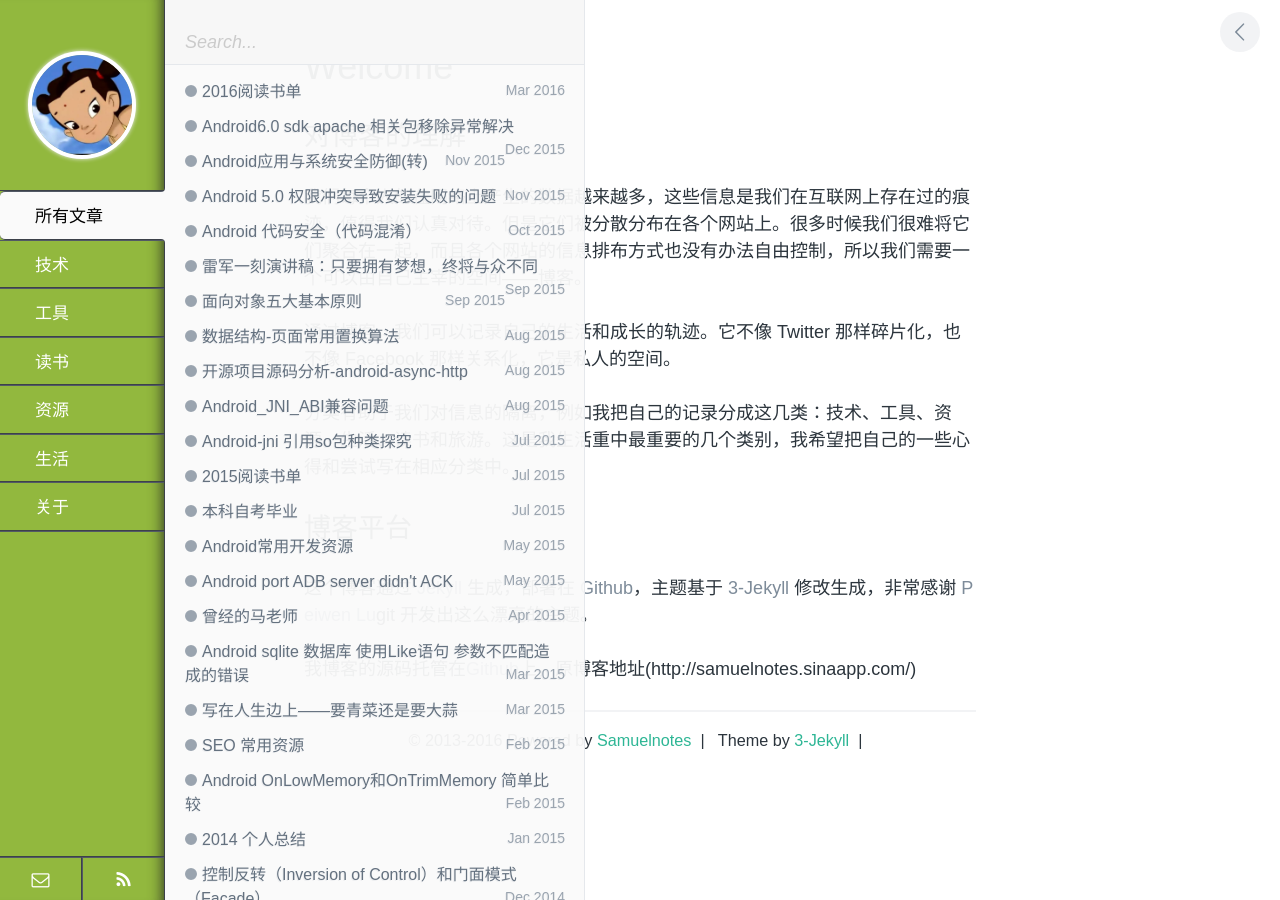
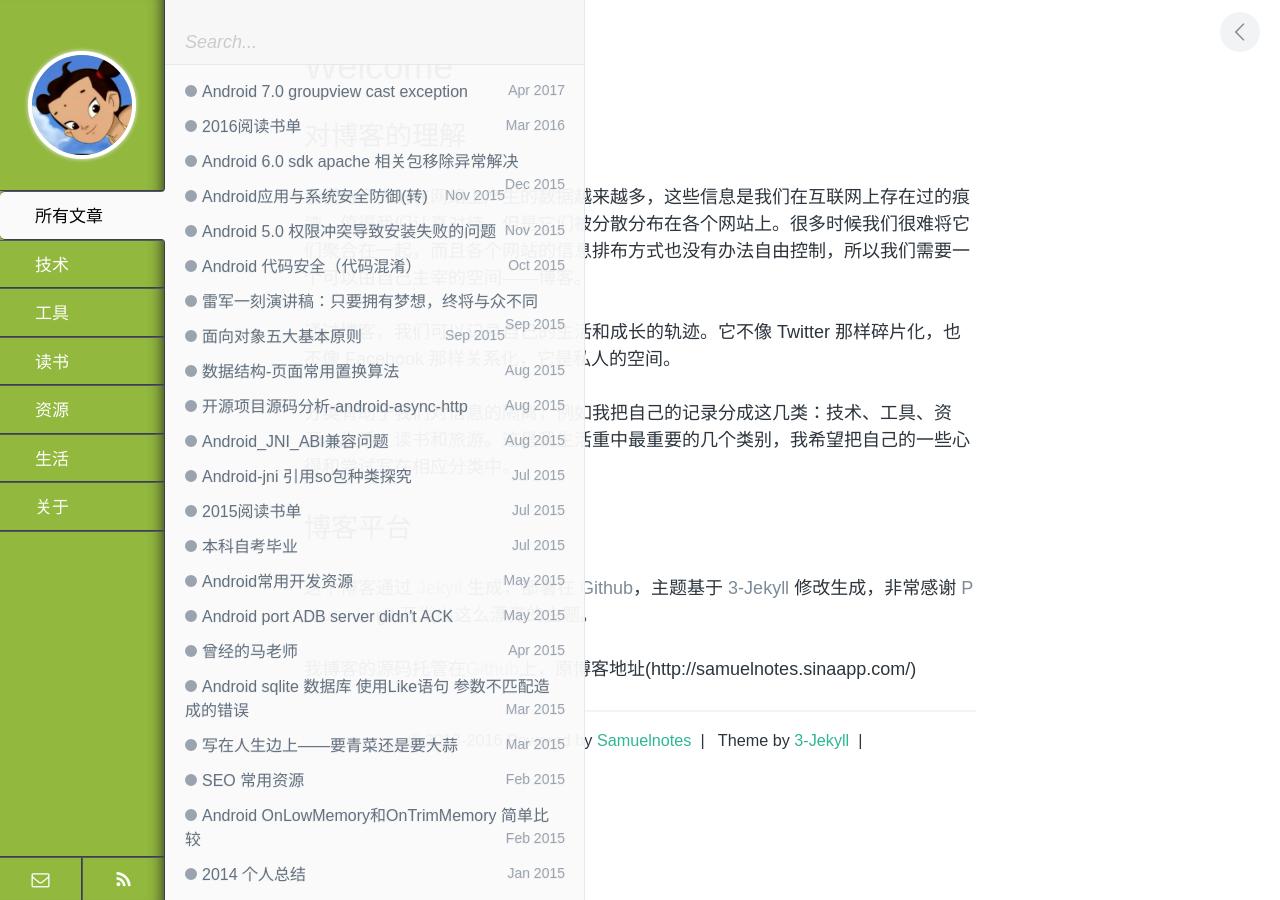
Before and after one commit to samuelhehe/samuelhehe.github.io, a Jekyll site: the page built from index.md, in a window 1280 px wide. Built offline with Jekyll 4.4.1, drawn with Linux system fonts in a browser that asks for light colours; comment, search, counter and statistics services are not loaded; some of the changed lines change nothing that is shown.

Commit message:
refs add viewgroup cast expection

````diff
--- a/_posts/tech/2015-12-22-android60-apacheentity-expection.md
+++ b/_posts/tech/2015-12-22-android60-apacheentity-expection.md
@@ -1,16 +1,16 @@
 ---
 layout: post
-title: Android6.0 sdk  apache 相关包移除异常解决
+title: Android 6.0 sdk  apache 相关包移除异常解决
 category: 技术
-tags: [android6.0 exception ]
+tags: [android 6.0 exception ]
 keywords:  Android6.0 apache entity exception
 description: Android6.0 apache 相关包移除异常解决
 ---
 
-Android6.0 apache 相关包移除异常解决
+Android 6.0 apache 相关包移除异常解决
 ====================================
 
-android6.0 sdk  apache httpclient 相关包移除后 导致相关依赖包的库不能使用，这里列一下异常和解决方法。
+android 6.0 sdk  apache httpclient 相关包移除后 导致相关依赖包的库不能使用，这里列一下异常和解决方法。
 
 官网发布的changes 我当时没有怎么关注，后来在使用友盟统计的时候碰到了这个问题，才猛地想起来是这个原因
 看一下log截图：
--- /dev/null
+++ b/_posts/tech/2017-04-07-android70-groupview-cast-expection.md
@@ -0,0 +1,84 @@
+---
+layout: post
+title: Android 7.0  groupview cast exception
+category: 技术
+tags: [android 7.0 exception ]
+keywords:  Android 7.0  groupview cast exception
+description: Android 7.0  groupview 强制转换相关异常解决
+---
+
+Android 7.0  groupview 强制转换相关异常
+====================================
+
+android 7.0 ListView 添加FootView 动态设置 LayoutParams  导致强制转换异常，这里列一下异常和解决方法。
+（这里的错误仅在7.0及以上出现，其他版本暂无发现该问题）
+
+官网发布的changes 我当时没有怎么关注，后来在使用友盟统计的时候碰到了这个问题，才猛地想起来是这个原因
+看一下log截图：
+
+<br/>
+
+```
+
+java.lang.ClassCastException: android.view.ViewGroup$LayoutParams cannot be cast to android.widget.AbsListView$LayoutParams
+	at android.widget.ListView.removeUnusedFixedViews(ListView.java:1908)
+	at android.widget.ListView.layoutChildren(ListView.java:1769)
+	at android.widget.AbsListView.onLayout(AbsListView.java:2162)
+	at android.view.View.layout(View.java:17637)
+	at android.view.ViewGroup.layout(ViewGroup.java:5575)
+	at android.widget.RelativeLayout.onLayout(RelativeLayout.java:1079)
+	at android.view.View.layout(View.java:17637)
+	at android.view.ViewGroup.layout(ViewGroup.java:5575)
+	at android.widget.RelativeLayout.onLayout(RelativeLayout.java:1079)
+	at android.view.View.layout(View.java:17637)
+	at android.view.ViewGroup.layout(ViewGroup.java:5575)
+	at android.widget.FrameLayout.layoutChildren(FrameLayout.java:323)
+	at android.widget.FrameLayout.onLayout(FrameLayout.java:261)
+	at android.view.View.layout(View.java:17637)
+	at android.view.ViewGroup.layout(ViewGroup.java:5575)
+	at android.widget.LinearLayout.setChildFrame(LinearLayout.java:1741)
+	at android.widget.LinearLayout.layoutVertical(LinearLayout.java:1585)
+	at android.widget.LinearLayout.onLayout(LinearLayout.java:1494)
+	at android.view.View.layout(View.java:17637)
+	at android.view.ViewGroup.layout(ViewGroup.java:5575)
+	at android.widget.FrameLayout.layoutChildren(FrameLayout.java:323)
+	at android.widget.FrameLayout.onLayout(FrameLayout.java:261)
+	at android.view.View.layout(View.java:17637)
+	at android.view.ViewGroup.layout(ViewGroup.java:5575)
+	at android.widget.LinearLayout.setChildFrame(LinearLayout.java:1741)
+	at android.widget.LinearLayout.layoutVertical(LinearLayout.java:1585)
+	at android.widget.LinearLayout.onLayout(LinearLayout.java:1494)
+	at android.view.View.layout(View.java:17637)
+	at android.view.ViewGroup.layout(ViewGroup.java:5575)
+	at android.widget.FrameLayout.layoutChildren(FrameLayout.java:323)
+	at android.widget.FrameLayout.onLayout(FrameLayout.java:261)
+	at com.android.internal.policy.DecorView.onLayout(DecorView.java:726)
+	at android.view.View.layout(View.java:17637)
+	at android.view.ViewGroup.layout(ViewGroup.java:5575)
+	at android.view.ViewRootImpl.performLayout(ViewRootImpl.java:2346)
+	at android.view.ViewRootImpl.performTraversals(ViewRootImpl.java:2068)
+	at android.view.ViewRootImpl.doTraversal(ViewRootImpl.java:1254)
+	at android.view.ViewRootImpl$TraversalRunnable.run(ViewRootImpl.java:6337)
+	at android.view.Choreographer$CallbackRecord.run(Choreographer.java:874)
+	at android.view.Choreographer.doCallbacks(Choreographer.java:686)
+	at android.view.Choreographer.doFrame(Choreographer.java:621)
+	at android.view.Choreographer$FrameDisplayEventReceiver.run(Choreographer.java:860)
+	at android.os.Handler.handleCallback(Handler.java:751)
+	at android.os.Handler.dispatchMessage(Handler.java:95)
+	at android.os.Looper.loop(Looper.java:154)
+	at android.app.ActivityThread.main(ActivityThread.java:6119)
+	at java.lang.reflect.Method.invoke(Native Method)
+	at com.android.internal.os.ZygoteInit$MethodAndArgsCaller.run(ZygoteInit.java:886)
+	at com.android.internal.os.ZygoteInit.main(ZygoteInit.java:776)
+
+
+```
+
+
+
+<br/>
+ ![image](https://raw.githubusercontent.com/samuelhehe/samuelhehe.github.io/master/res/android6_apache_entity_config.png")
+
+问题已解决， 还是希望以后多注意下依赖包的依赖项，并且考虑系统版本。
+<br/>
+附 官网的相关链接，[https://developer.Android.com/preview/behavior-changes.html](https://developer.Android.com/preview/behavior-changes.html)
````
